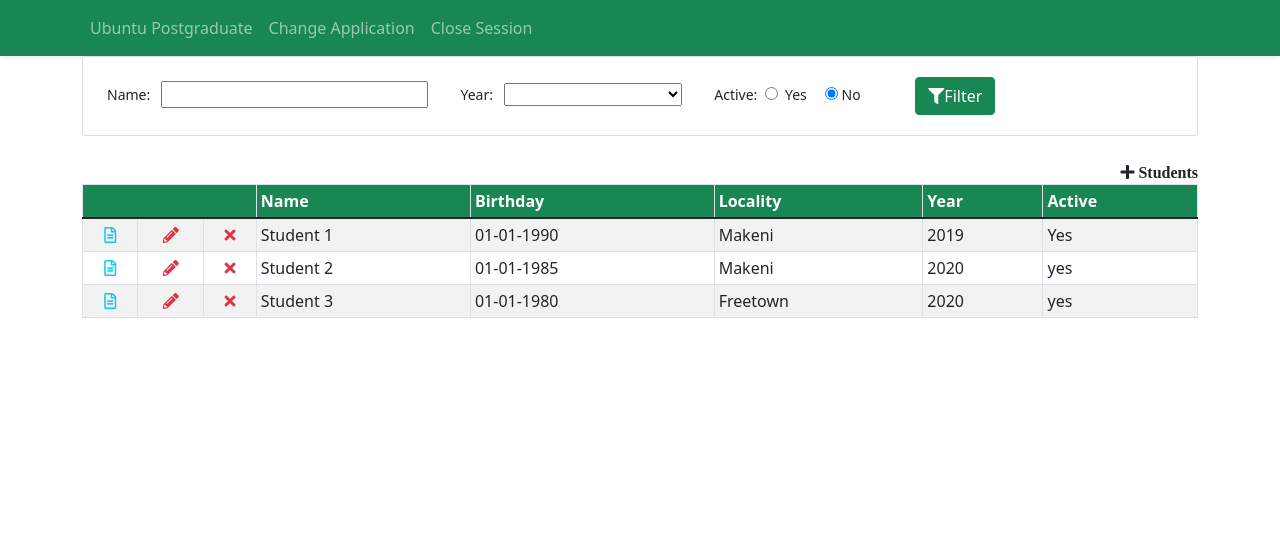
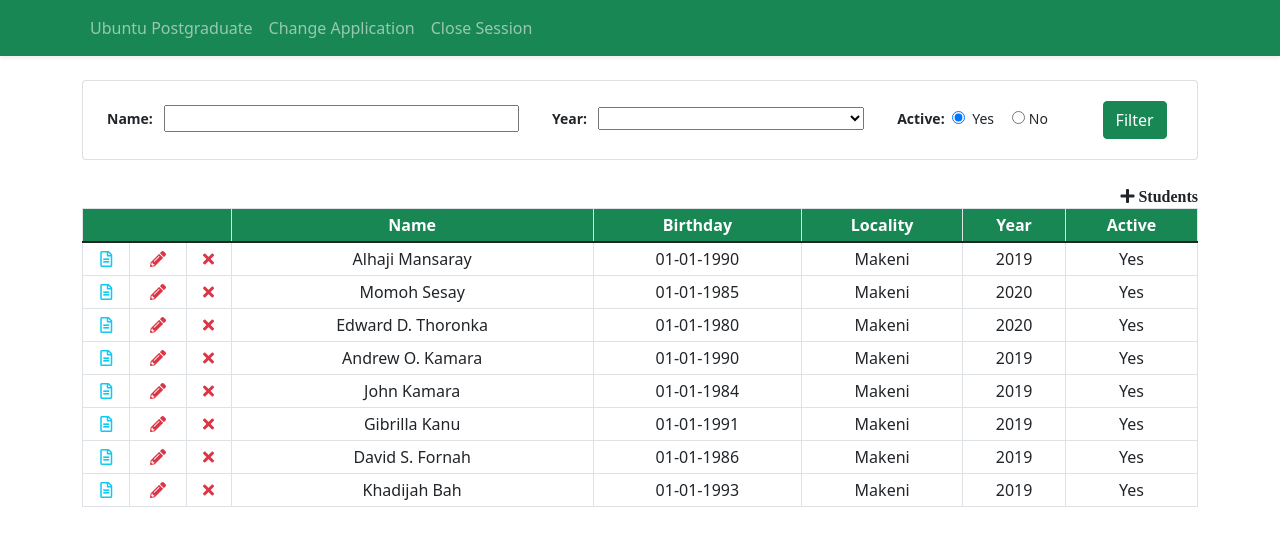
Before and after one commit to alhajimansaray/ubuntu-postgraduate-angular, an Angular app: page /students in a window 1280 px wide. Shown: the top 546 px of the page. Built offline with nearby package versions, Linux system fonts and the light colour scheme.

Commit message:
UI Corrections

```diff
--- a/src/app/components/students/students-form/students-form.component.html
+++ b/src/app/components/students/students-form/students-form.component.html
@@ -15,12 +15,7 @@
 </nav>
 
 <!--End of Navigation Bar-->
-
-
-
-
-
-
+<br>
 
 <div class="container">
 
@@ -30,11 +25,12 @@
         <div class="card w-auto">
             <div class="card-body">
                 <div class="form-control-sm">
-                    <label for="Name">Name:</label> &nbsp;
-                    <input type="text" id="Name" class="col-3"> &nbsp; &nbsp; &nbsp; &nbsp;
+                    <label for="Name"><strong>Name:</strong></label> &nbsp;
+                    <input type="text" id="Name" class="col-4"> &nbsp; &nbsp; &nbsp; &nbsp;
 
-                    <label for="Year">Year:</label> &nbsp;
-                    <select name="year" id="year" class="col-2">
+                    <label for="Year"><strong>Year:</strong></label> &nbsp;
+
+                    <select name="year" class="custom-select col-3" id="year">
                         <option value=""></option>
                         <option value="1">2019</option>
                         <option value="1">2020</option>
@@ -46,13 +42,16 @@
                         <option value="1">2026</option>
                     </select> &nbsp; &nbsp; &nbsp; &nbsp;
 
-                  <label for="active" id="active">Active:</label>&nbsp;
+
+                  <label for="active" id="active"><strong>Active:</strong></label>&nbsp;
+
                     <input class="input" type="radio" name="Radios" id="yes" value="option1" checked>
                     <label class="form-check-label" for="yes">&nbsp; Yes </label> &nbsp; &nbsp;
-                  <input class="input" type="radio" name="Radios" id="no" value="option1" checked>
+
+                  <input class="input" type="radio" name="Radios" id="no" value="option1">
                   <label class="form-check-label" for="no" >&nbsp;No </label> &nbsp; &nbsp; &nbsp; &nbsp; &nbsp; &nbsp; &nbsp;
 
-                    <button type="submit" class="btn btn-success"><i class="fas fa-filter"></i>Filter</button>
+                    <button type="submit" class="btn btn-success">Filter</button>
 
                 </div>
 
@@ -74,10 +73,11 @@
 
 
   <!--Student Table-->
+  <!--<table class="table table-striped table-sm table-bordered">-->
 
-    <table class="table table-striped table-sm table-bordered">
+    <table class="table table-sm table-bordered">
         <thead>
-        <tr class="bg-success text-white" >
+        <tr class="bg-success text-white" align="center" >
             <th scope="col" colspan="3" class="text-center"></th>
             <th scope="col">Name</th>
             <th scope="col">Birthday</th>
@@ -87,9 +87,9 @@
         </tr>
         </thead>
         <tbody>
-        <tr *ngFor="let students of newStudent" >
-            <td class="text-center"><a class="text-info" title="Load"  routerLink="/students-file"><i class="far fa-file-alt"></i></a></td>
-            <td class="text-center" data-toggle="modal" data-target="#goModal" (click)="getAllStudent()"><a class="text-danger" title="Edit"><i class="fas fa-pencil-alt"></i></a></td>
+        <tr *ngFor="let students of newStudent" align="center" >
+            <td class="text-center"><a class="text-info" title="Load"  routerLink="/students-file" style="pointer-events: none"><i class="far fa-file-alt"></i></a></td>
+            <td class="text-center" data-toggle="modal" data-target="#goModal" (click)="getStudent()"><a class="text-danger" title="Edit"><i class="fas fa-pencil-alt"></i></a></td>
           <td class="text-center"><a class="text-danger" title="Delete" (click)="onDelete()"><i class="fa fa-times"></i></a></td>
 <!--<td class="text-center"><a class="text-danger" title="Delete" (click)="onDelete()"><i class="fas fa-times"></i></a></td>-->
 
@@ -137,7 +137,7 @@
           <label for="active">Active:</label>&nbsp;
           <input class="input" type="radio" name="Radios" value="option1" checked>
           <label class="form-check-label" for="yes">&nbsp; Yes </label> &nbsp;
-          <input class="input" type="radio" name="Radios" value="option1" checked>
+          <input class="input" type="radio" name="Radios" value="option1">
           <label class="form-check-label" for="no" >&nbsp;No </label> &nbsp; &nbsp; &nbsp;
 
 
@@ -192,7 +192,7 @@
           <label for="active">Active:</label>&nbsp;
           <input class="input" type="radio" name="Radios" value="option1" checked>
           <label class="form-check-label" for="yes">&nbsp; Yes </label> &nbsp; &nbsp;
-          <input class="input" type="radio" name="Radios" value="option1" checked>
+          <input class="input" type="radio" name="Radios" value="option1">
           <label class="form-check-label" for="no" >&nbsp;No </label> &nbsp; &nbsp; &nbsp;
 
 
--- a/src/app/components/students/students-form/students-form.component.ts
+++ b/src/app/components/students/students-form/students-form.component.ts
@@ -22,9 +22,14 @@ export class StudentsFormComponent implements OnInit {
   students: Student[];
   student: Student = new Student();
   newStudent: Student[] = [
-    {name: 'Student 1', birthday: '01-01-1990', locality: 'Makeni', year: '2019', university: 'Unimak', active: 'Yes'},
-    {name: 'Student 2', birthday: '01-01-1985', locality: 'Makeni', year: '2020', university: 'Njala', active: 'yes'},
-    {name: 'Student 3', birthday: '01-01-1980', locality: 'Freetown', year: '2020', university: 'Unimak', active: 'yes'},
+    {name: 'Alhaji Mansaray', birthday: '01-01-1990', locality: 'Makeni', year: '2019', university: 'Njala', active: 'Yes'},
+    {name: 'Momoh Sesay', birthday: '01-01-1985', locality: 'Makeni', year: '2020', university: 'Njala', active: 'Yes'},
+    {name: 'Edward D. Thoronka', birthday: '01-01-1980', locality: 'Makeni', year: '2020', university: 'Njala', active: 'Yes'},
+    {name: 'Andrew O. Kamara', birthday: '01-01-1990', locality: 'Makeni', year: '2019', university: 'Unimak', active: 'Yes'},
+    {name: 'John Kamara', birthday: '01-01-1984', locality: 'Makeni', year: '2019', university: 'Unimak', active: 'Yes'},
+    {name: 'Gibrilla Kanu', birthday: '01-01-1991', locality: 'Makeni', year: '2019', university: 'Unimak', active: 'Yes'},
+    {name: 'David S. Fornah', birthday: '01-01-1986', locality: 'Makeni', year: '2019', university: 'Unimak', active: 'Yes'},
+    {name: 'Khadijah Bah', birthday: '01-01-1993', locality: 'Makeni', year: '2019', university: 'Unimak', active: 'Yes'},
   ];
 
   newStudents: Student[];
@@ -43,5 +48,5 @@ export class StudentsFormComponent implements OnInit {
     this.newStudent.push();
   }
   // @ts-ignore
-  getAllStudent(id: number);
+  geStudent(id: number);
 }
--- a/src/app/services/student-service.service.ts
+++ b/src/app/services/student-service.service.ts
@@ -27,7 +27,7 @@ export class StudentServiceService {
     this.newStudent.unshift(newStudent);
   }
 
-  getAllStudent(id: number) {
+  getStudent(id: number) {
     return this.newStudent;
   }
 
```
